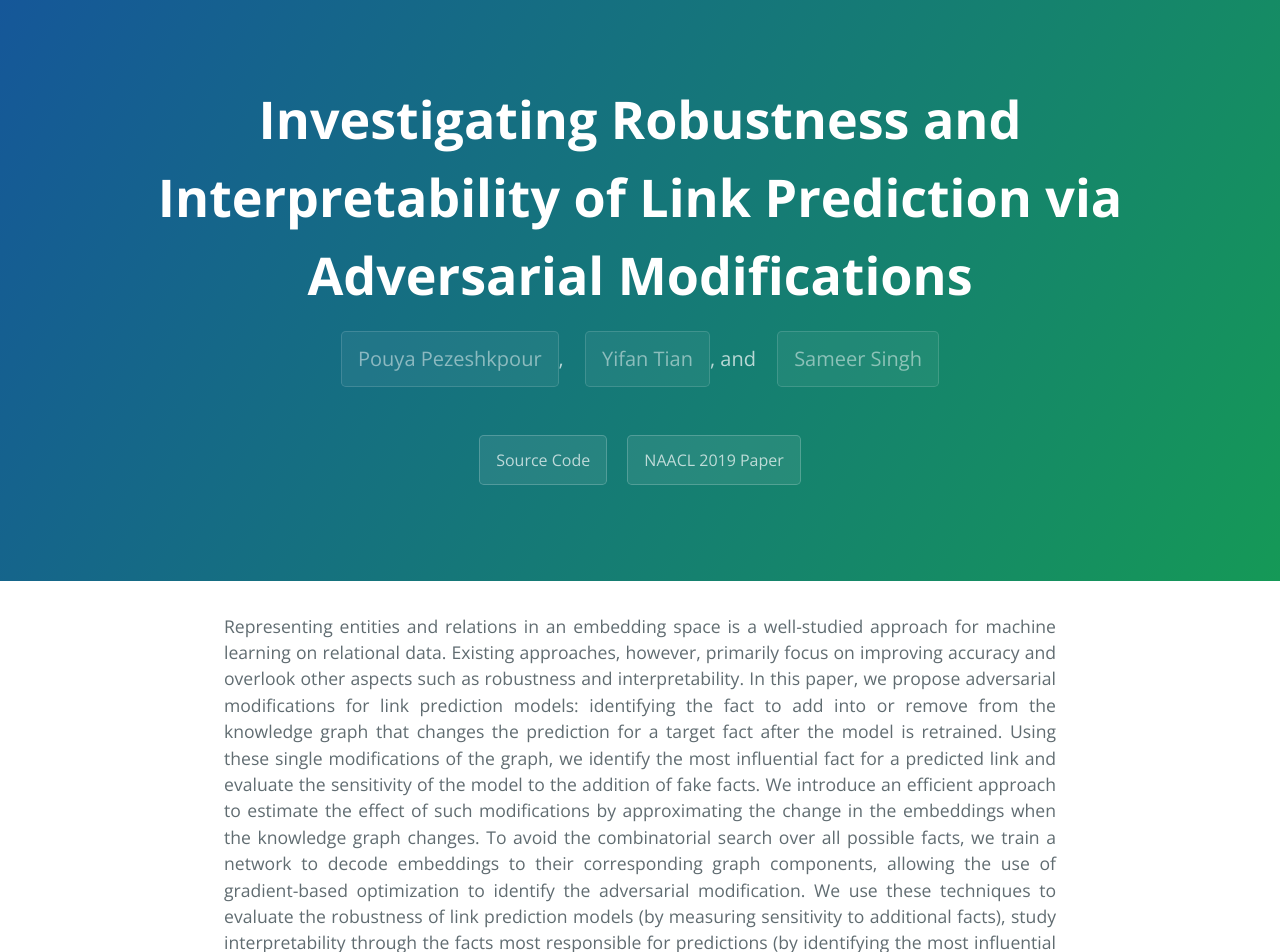
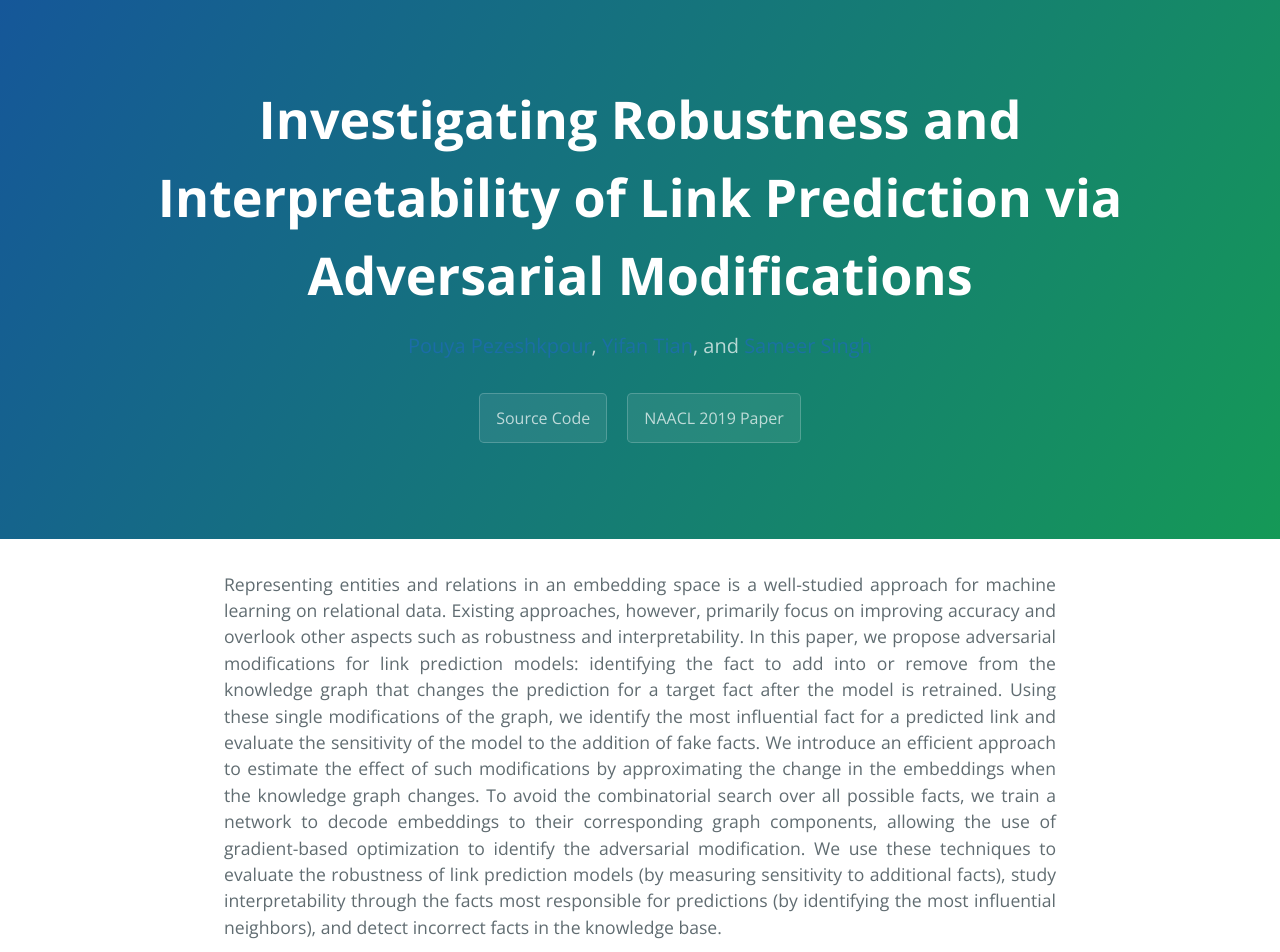
Before and after one commit to pouyapez/criage, a Jekyll site: the page built from index.md, in a window 1280 px wide. Shown: the top 952 px of the page. Built offline with Jekyll 4.4.1, drawn with Linux system fonts in a browser that asks for light colours.

Commit message:
Update _config.yml

```diff
--- a/_config.yml
+++ b/_config.yml
@@ -1,5 +1,5 @@
 title: Investigating Robustness and Interpretability of Link Prediction via Adversarial Modifications
-description: <a href="https://pouyapez.github.io" class="btn">Pouya Pezeshkpour</a>, <a href="https://www.linkedin.com/in/yifan-tian-54844b106/" class="btn">Yifan Tian</a>, and <a href="http://sameersingh.org" class="btn">Sameer Singh</a>
+description: <a href="https://pouyapez.github.io">Pouya Pezeshkpour</a>, <a href="https://www.linkedin.com/in/yifan-tian-54844b106/">Yifan Tian</a>, and <a href="http://sameersingh.org">Sameer Singh</a>
 show_downloads: true
 google_analytics:
 theme: jekyll-theme-cayman
```
